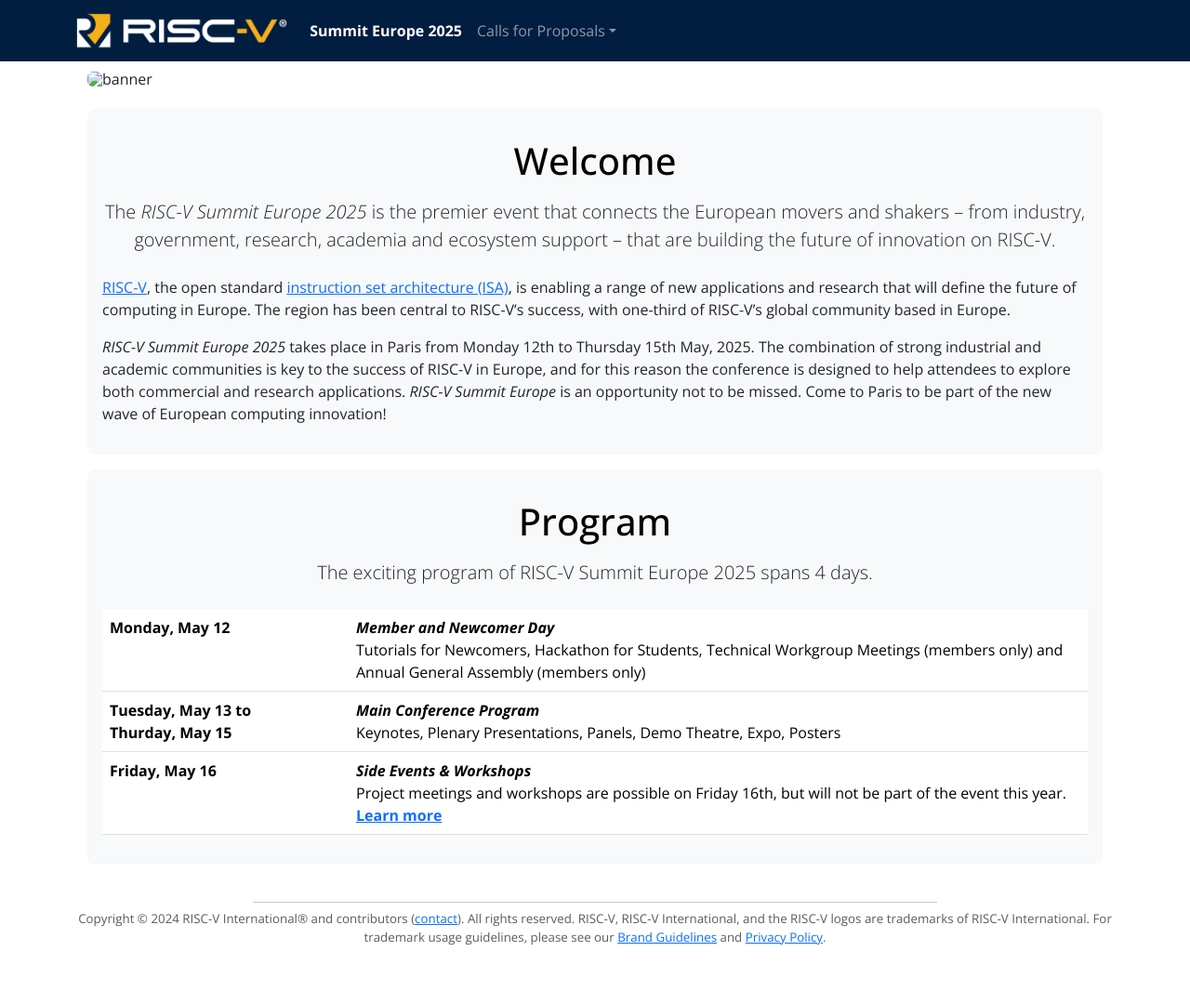
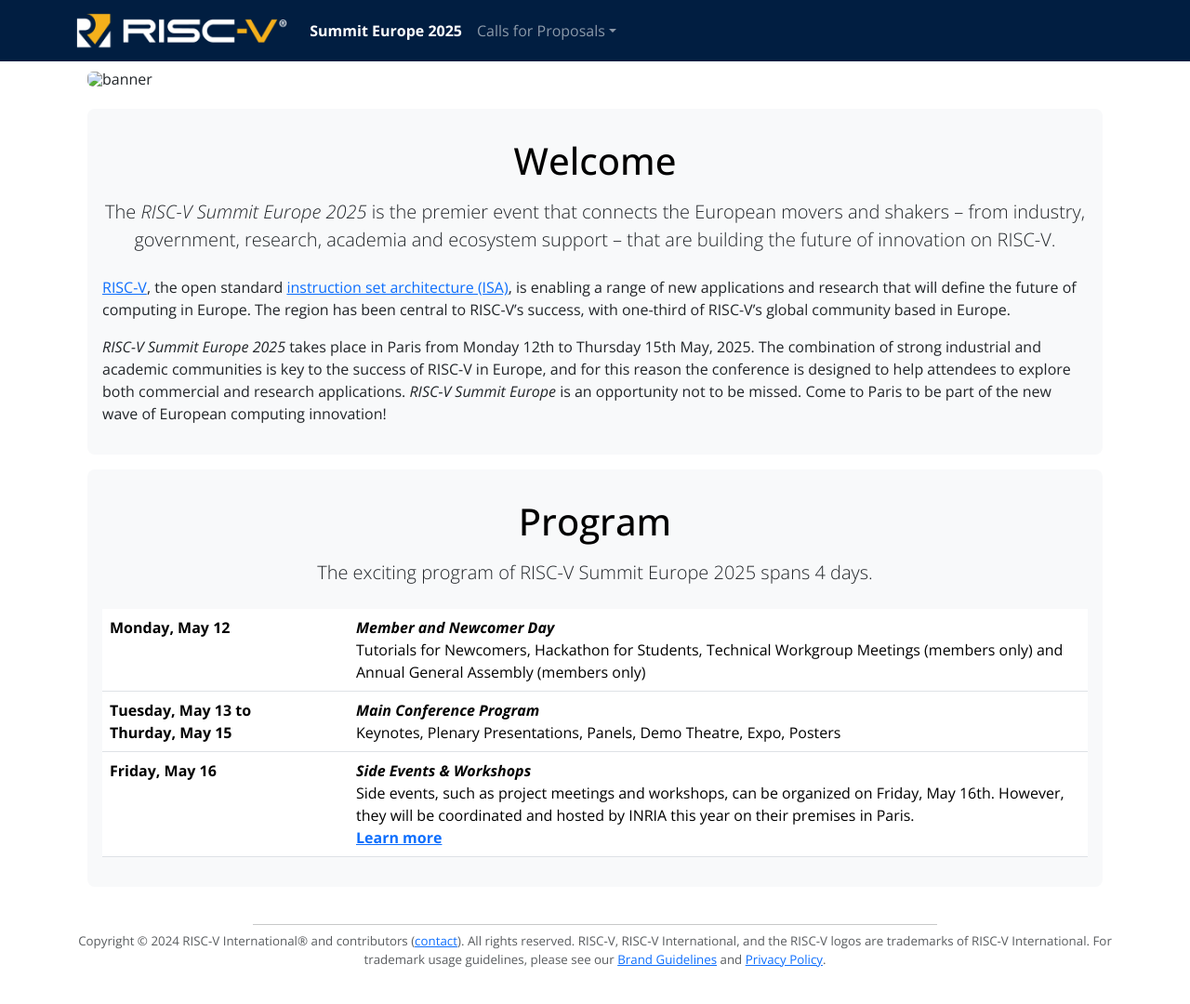
Before and after one commit to riscv-europe/summit-website-development, a Jekyll site: the page built from summit/2025/index.md, in a window 1280 px wide and 1083 px high. Shown: the top 1080 px of the window at 93% size. Built offline with Jekyll 4.4.1, drawn with Linux system fonts in a browser that asks for light colours.

Commit message:
Fix: improved wording.

```diff
--- a/summit/2025/index.md
+++ b/summit/2025/index.md
@@ -51,9 +51,11 @@
   </tr>
   <tr>
     <td><b>Friday, May 16</b></td>
-    <td><b><i>Side Events & Workshops</i></b><br />Project meetings
-	and workshops are possible on Friday 16th, but will not be part of
-	the event this year.
+	<td><b><i>Side Events & Workshops</i></b><br />
+	Side events, such as project meetings and workshops, can be
+	organized on Friday, May 16th. However, they will be
+	coordinated and hosted by INRIA this year on their premises
+	in Paris.
 	<br /><a href="inria"><b>Learn more</b></a></td>
   </tr>
 </table>
```
